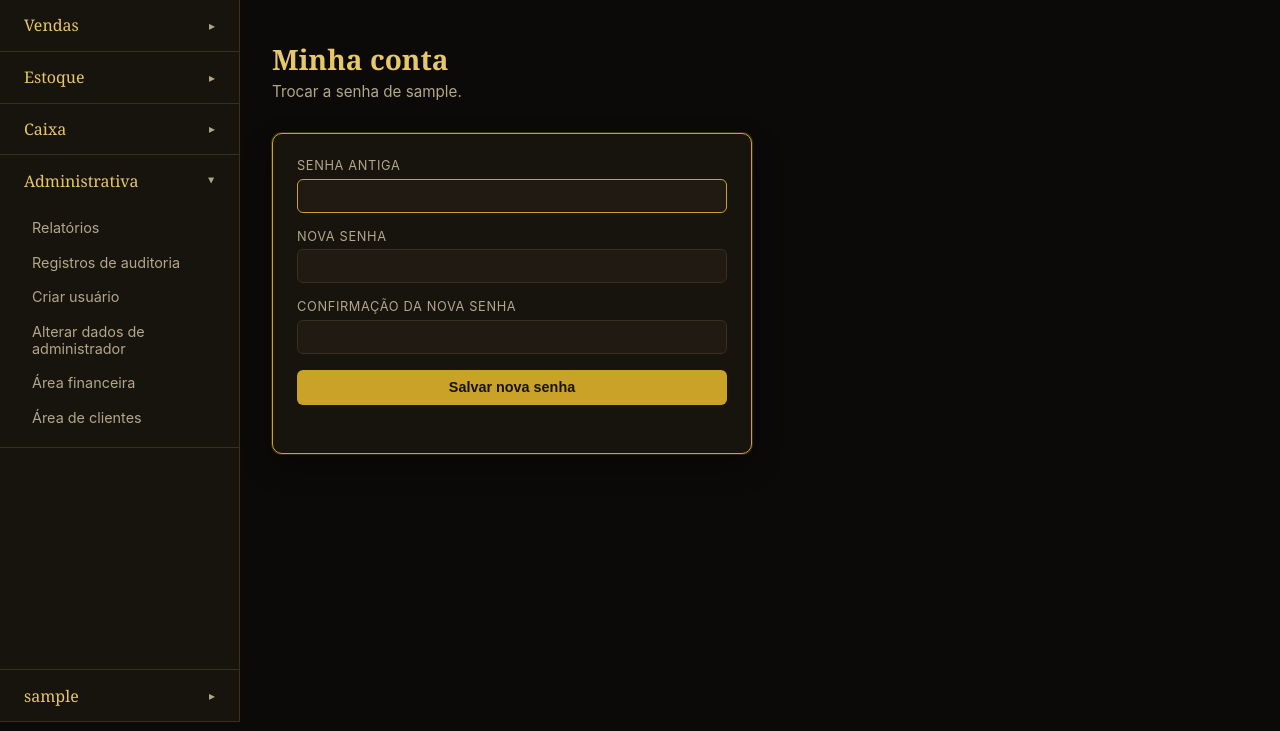
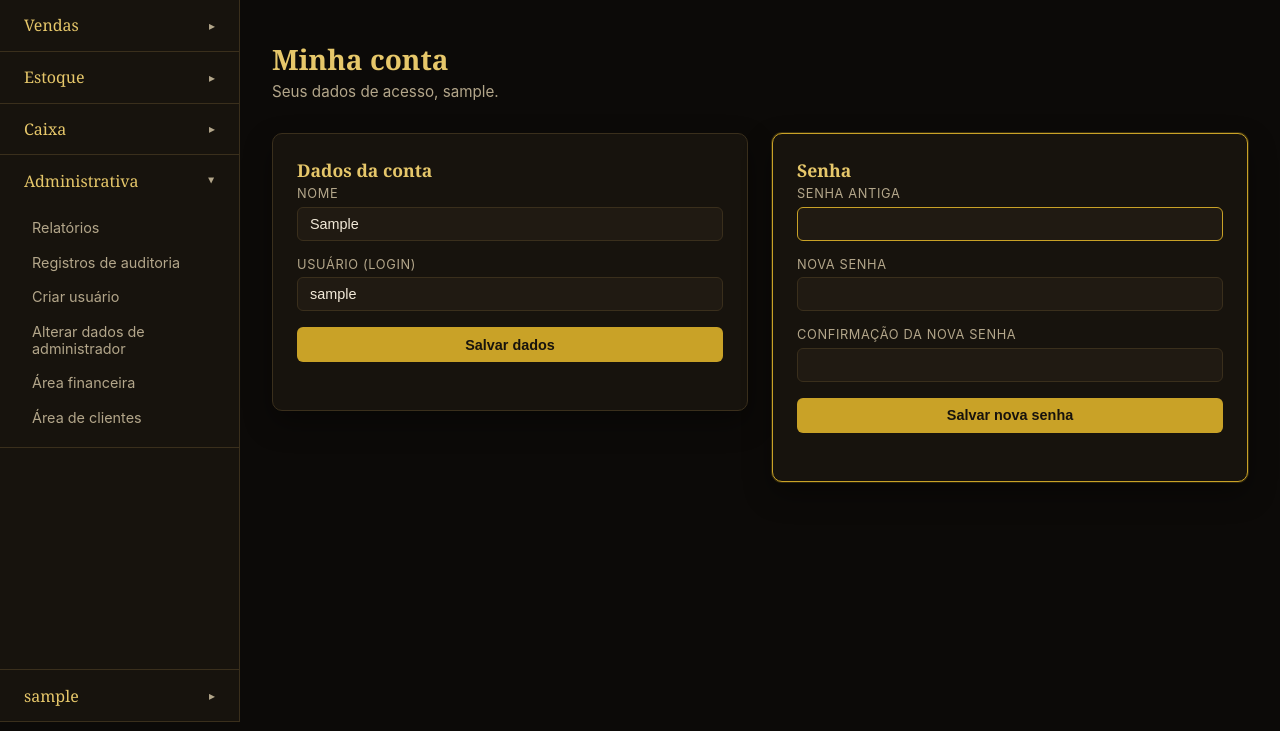
Before and after one commit to Arthur-Ferreira-Fernandes/Adega-Escritorio, a Django app: page /usuarios/minha-conta/ in a window 1280 px wide. Shown: the part 69-800 px from the top of the page. Run offline with Django 5.2, Linux system fonts and the light colour scheme; the visitor is signed in with stand-in values (Sample User, id 1); data that the repository does not hold is empty.

Commit message:
Permite trocar nome e login em Minha conta, além da senha
Antes "Minha conta" só trocava a senha. Agora tem um segundo form
("Dados da conta") pra nome e login, mesmo padrão multi-form-single-
view já usado na página de Administração — validação de login
duplicado excluindo a própria conta, e trocar o login não desloga
(sessão do Django é por pk, não por username; só senha precisa de
update_session_auth_hash).

Co-Authored-By: Claude Sonnet 5 <noreply@anthropic.com>

```diff
--- a/apps/usuarios/forms.py
+++ b/apps/usuarios/forms.py
@@ -35,6 +35,21 @@ class NovoUsuarioForm(forms.Form):
         return _validar_senhas(self, super().clean())
 
 
+class MeusDadosForm(forms.Form):
+    first_name = forms.CharField(label="Nome", max_length=150)
+    username = forms.CharField(label="Usuário (login)", max_length=150)
+
+    def __init__(self, *args, usuario_atual, **kwargs):
+        self.usuario_atual = usuario_atual
+        super().__init__(*args, **kwargs)
+
+    def clean_username(self):
+        username = self.cleaned_data["username"].strip()
+        if User.objects.exclude(pk=self.usuario_atual.pk).filter(username=username).exists():
+            raise forms.ValidationError("Já existe um usuário com esse nome de login.")
+        return username
+
+
 class ResetarSenhaForm(forms.Form):
     password1 = forms.CharField(label="Nova senha", widget=forms.PasswordInput)
     password2 = forms.CharField(label="Confirmar nova senha", widget=forms.PasswordInput)
--- a/apps/usuarios/templates/usuarios/minha_conta.html
+++ b/apps/usuarios/templates/usuarios/minha_conta.html
@@ -4,19 +4,37 @@
 
 {% block conteudo %}
 <h1 class="titulo-pagina">Minha conta</h1>
-<p class="subtitulo-pagina">Trocar a senha de {{ request.user.username }}.</p>
+<p class="subtitulo-pagina">Seus dados de acesso, {{ request.user.username }}.</p>
 
-<div class="cartao cartao--destaque" style="max-width: 480px;">
+<div class="grade-entradas">
+    <div class="cartao">
+        <h2 class="titulo-pagina" style="font-size: 1.1rem;">Dados da conta</h2>
         <form method="post" class="formulario" style="flex-direction: column; align-items: stretch;">
             {% csrf_token %}
-        {% for field in form %}
+            {% for field in dados_form %}
             <div class="campo">
                 <label for="{{ field.id_for_label }}">{{ field.label }}</label>
                 {{ field }}
                 {% if field.errors %}<p class="erro-campo">{{ field.errors|join:", " }}</p>{% endif %}
             </div>
             {% endfor %}
-        <button type="submit" class="botao">Salvar nova senha</button>
+            <button type="submit" name="salvar_dados" class="botao">Salvar dados</button>
         </form>
     </div>
+
+    <div class="cartao cartao--destaque">
+        <h2 class="titulo-pagina" style="font-size: 1.1rem;">Senha</h2>
+        <form method="post" class="formulario" style="flex-direction: column; align-items: stretch;">
+            {% csrf_token %}
+            {% for field in senha_form %}
+            <div class="campo">
+                <label for="{{ field.id_for_label }}">{{ field.label }}</label>
+                {{ field }}
+                {% if field.errors %}<p class="erro-campo">{{ field.errors|join:", " }}</p>{% endif %}
+            </div>
+            {% endfor %}
+            <button type="submit" name="salvar_senha" class="botao">Salvar nova senha</button>
+        </form>
+    </div>
+</div>
 {% endblock %}
--- a/apps/usuarios/views.py
+++ b/apps/usuarios/views.py
@@ -8,7 +8,7 @@ from django.views.decorators.http import require_POST
 from apps.auditoria import servicos as auditoria
 from apps.auditoria.models import RegistroAuditoria
 
-from .forms import NovoUsuarioForm, ResetarSenhaForm
+from .forms import MeusDadosForm, NovoUsuarioForm, ResetarSenhaForm
 
 User = get_user_model()
 
@@ -118,17 +118,43 @@ def usuarios_alternar_ativo(request, pk):
 
 @login_required
 def minha_conta(request):
+    dados_form = MeusDadosForm(
+        usuario_atual=request.user,
+        initial={"first_name": request.user.first_name, "username": request.user.username},
+    )
+    senha_form = PasswordChangeForm(user=request.user)
+
     if request.method == "POST":
-        form = PasswordChangeForm(user=request.user, data=request.POST)
-        if form.is_valid():
-            usuario = form.save()
-            update_session_auth_hash(request, usuario)
-            auditoria.registrar(
-                request.user, RegistroAuditoria.Acao.EDICAO, usuario,
-                detalhes="Alterou a própria senha",
-            )
-            messages.success(request, "Senha alterada com sucesso.")
-            return redirect("usuarios:minha_conta")
-    else:
-        form = PasswordChangeForm(user=request.user)
-    return render(request, "usuarios/minha_conta.html", {"form": form})
+        if "salvar_dados" in request.POST:
+            dados_form = MeusDadosForm(request.POST, usuario_atual=request.user)
+            if dados_form.is_valid():
+                nome_antigo, login_antigo = request.user.first_name, request.user.username
+                request.user.first_name = dados_form.cleaned_data["first_name"]
+                request.user.username = dados_form.cleaned_data["username"]
+                request.user.save(update_fields=["first_name", "username"])
+                auditoria.registrar(
+                    request.user, RegistroAuditoria.Acao.EDICAO, request.user,
+                    detalhes=(
+                        f"Nome: {nome_antigo} → {request.user.first_name}; "
+                        f"Usuário: {login_antigo} → {request.user.username}"
+                    ),
+                )
+                messages.success(request, "Dados atualizados com sucesso.")
+                return redirect("usuarios:minha_conta")
+        elif "salvar_senha" in request.POST:
+            senha_form = PasswordChangeForm(user=request.user, data=request.POST)
+            if senha_form.is_valid():
+                usuario = senha_form.save()
+                update_session_auth_hash(request, usuario)
+                auditoria.registrar(
+                    request.user, RegistroAuditoria.Acao.EDICAO, usuario,
+                    detalhes="Alterou a própria senha",
+                )
+                messages.success(request, "Senha alterada com sucesso.")
+                return redirect("usuarios:minha_conta")
+
+    return render(
+        request,
+        "usuarios/minha_conta.html",
+        {"dados_form": dados_form, "senha_form": senha_form},
+    )
```
Lines whose indentation alone changed are shown as unchanged.
